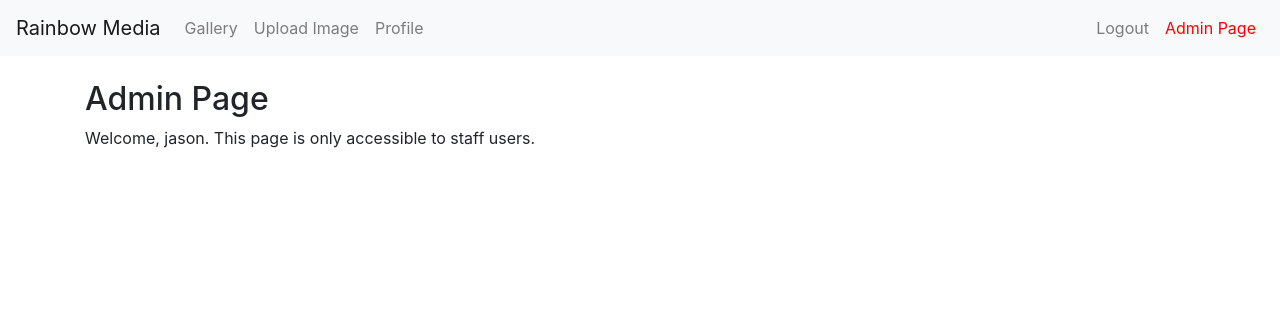
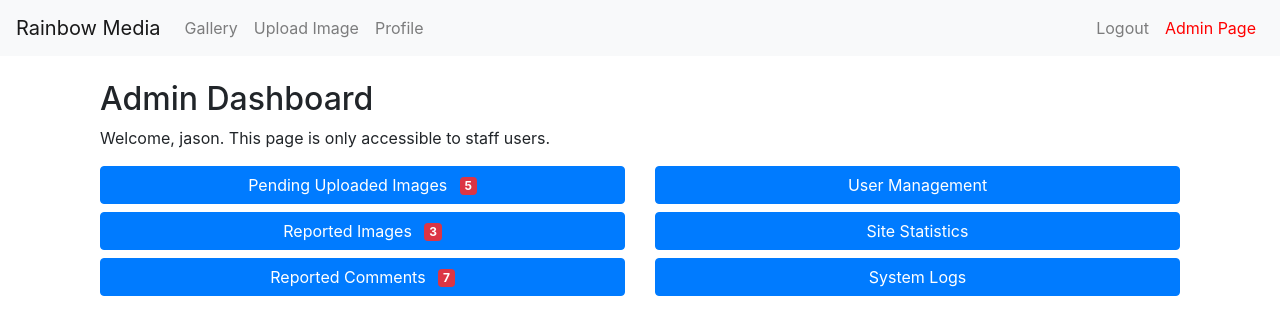
Before and after one commit to pft-jason/rainbow-media, a Django app: page /admin_page/ in a window 1280 px wide. Shown: the top 335 px of the page. Run offline with Django 4.2, Linux system fonts and the light colour scheme; a user stored in the database is signed in; some libraries are stand-ins or nearby versions.

Commit message:
Add admin dashboard with management features and update URL routing

```diff
--- a/_rm/urls.py
+++ b/_rm/urls.py
@@ -9,7 +9,7 @@ urlpatterns = [
     path('login/', auth_views.LoginView.as_view(template_name='login.html'), name='login'),
     path('logout/', auth_views.LogoutView.as_view(), name='logout'),
     path('register/', views.register, name='register'),
-    path('admin/', admin.site.urls),
+
     path('upload/', views.upload_image, name='upload_image'),
     path('', views.gallery, name='gallery'),
     path('image/<int:image_id>/', views.image_detail, name='image_detail'),
@@ -31,7 +31,16 @@ urlpatterns = [
     path('albums/<str:username>/', views.user_albums, name='user_albums'),
     path('album/create/', views.create_album, name='create_album'),
     path('save_image_order/<int:album_id>/', views.save_image_order, name='save_image_order'),
+
     path('admin_page/', views.admin_page, name='admin_page'),  # Add this line
+    path('admin/pending-images/', views.admin_pending_images, name='admin_pending_images'),
+    path('admin/reported-images/', views.admin_reported_images, name='admin_reported_images'),
+    path('admin/reported-comments/', views.admin_reported_comments, name='admin_reported_comments'),
+    path('admin/user-management/', views.admin_user_management, name='admin_user_management'),
+    path('admin/site-statistics/', views.admin_site_statistics, name='admin_site_statistics'),
+    path('admin/system-logs/', views.admin_system_logs, name='admin_system_logs'),
+    path('admin/', admin.site.urls),
+
 ]
 
 if settings.DEBUG:
--- a/gallery/templates/admin_page.html
+++ b/gallery/templates/admin_page.html
@@ -1,8 +1,51 @@
 {% extends "base.html" %}
 
-{% block title %}Admin Page{% endblock %}
+{% block title %}Admin Dashboard{% endblock %}
 
 {% block content %}
-<h2>Admin Page</h2>
-<p>Welcome, {{ user.username }}. This page is only accessible to staff users.</p>
+
+
+<div class="container">
+    <h2>Admin Dashboard</h2>
+    <p>Welcome, {{ user.username }}. This page is only accessible to staff users.</p>
+    <div class="row">
+        <!-- Left Column -->
+        <div class="col-md-6">
+            <div class="mb-2">
+                <a class="btn btn-primary btn-block" href="{% url 'admin_pending_images' %}">
+                    Pending Uploaded Images <span class="ml-2 badge badge-danger">5</span>
+                </a>
+            </div>
+            <div class="mb-2">
+                <a class="btn btn-primary btn-block" href="{% url 'admin_reported_images' %}">
+                    Reported Images <span class="ml-2 badge badge-danger">3</span>
+                </a>
+            </div>
+            <div class="mb-2">
+                <a class="btn btn-primary btn-block" href="{% url 'admin_reported_comments' %}">
+                    Reported Comments <span class="ml-2 badge badge-danger">7</span>
+                </a>
+            </div>
+        </div>
+
+        <!-- Right Column -->
+        <div class="col-md-6">
+            <div class="mb-2">
+                <a class="btn btn-primary btn-block" href="{% url 'admin_user_management' %}">
+                    User Management
+                </a>
+            </div>
+            <div class="mb-2">
+                <a class="btn btn-primary btn-block" href="{% url 'admin_site_statistics' %}">
+                    Site Statistics
+                </a>
+            </div>
+            <div class="mb-2">
+                <a class="btn btn-primary btn-block" href="{% url 'admin_system_logs' %}">
+                    System Logs
+                </a>
+            </div>
+        </div>
+    </div>
+</div>
 {% endblock %}
--- a/gallery/views.py
+++ b/gallery/views.py
@@ -12,9 +12,37 @@ import json
 from django.views.decorators.csrf import csrf_exempt
 from django.contrib.auth.decorators import user_passes_test
 
-@user_passes_test(lambda u: u.is_staff)
+def staff_required(view_func):
+    decorated_view_func = user_passes_test(lambda u: u.is_staff)(view_func)
+    return decorated_view_func
+
+@staff_required
 def admin_page(request):
     return render(request, 'admin_page.html')
+
+@staff_required
+def admin_pending_images(request):
+    return render(request, 'admin_pending_images.html')
+
+@staff_required
+def admin_reported_images(request):
+    return render(request, 'admin_reported_images.html')
+
+@staff_required
+def admin_reported_comments(request):
+    return render(request, 'admin_reported_comments.html')
+
+@staff_required
+def admin_user_management(request):
+    return render(request, 'admin_user_management.html')
+
+@staff_required
+def admin_site_statistics(request):
+    return render(request, 'admin_site_statistics.html')
+
+@staff_required
+def admin_system_logs(request):
+    return render(request, 'admin_system_logs.html')
 
 def search(request):
     query = request.GET.get('q')
```
Also changed, not shown: gallery/templates/admin_pending_images.html (added, +8 -0 lines), gallery/templates/admin_reported_comments.html (added, +8 -0 lines), gallery/templates/admin_reported_images.html (added, +8 -0 lines), gallery/templates/admin_site_statistics.html (added, +8 -0 lines), gallery/templates/admin_system_logs.html (added, +8 -0 lines), gallery/templates/admin_user_management.html (added, +8 -0 lines), db.sqlite3.
